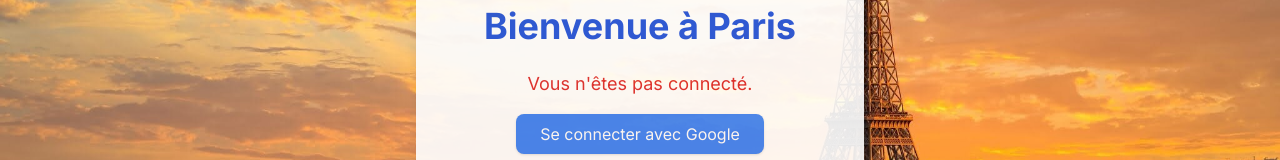
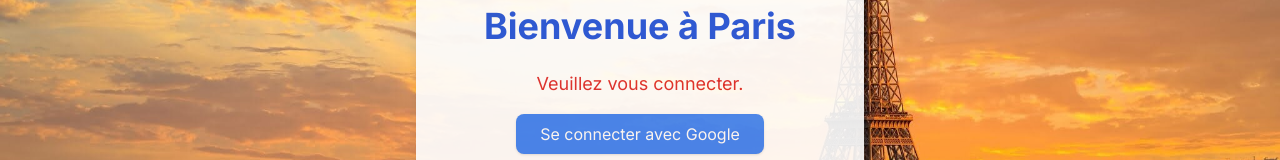
Before and after one commit to Wiem-Ben-Araar/NexToParis, a Next.js app: page / in a window 1280 px wide. Shown: the part 274-434 px from the top of the page. Built offline with nearby package versions, Linux system fonts and the light colour scheme; no server answers.

Commit message:
Version 5 Deployement

```diff
--- a/components/Dashboard.tsx
+++ b/components/Dashboard.tsx
@@ -77,7 +77,7 @@ const Dashboard = () => {
               animate={{ opacity: 1, translateY: 0 }}
               transition={{ duration: 0.5, delay: 0.2 }}
             >
-              Vous n&apos;êtes pas connecté.
+              Veuillez vous connecter.
             </motion.p>
 
             <motion.button
```
